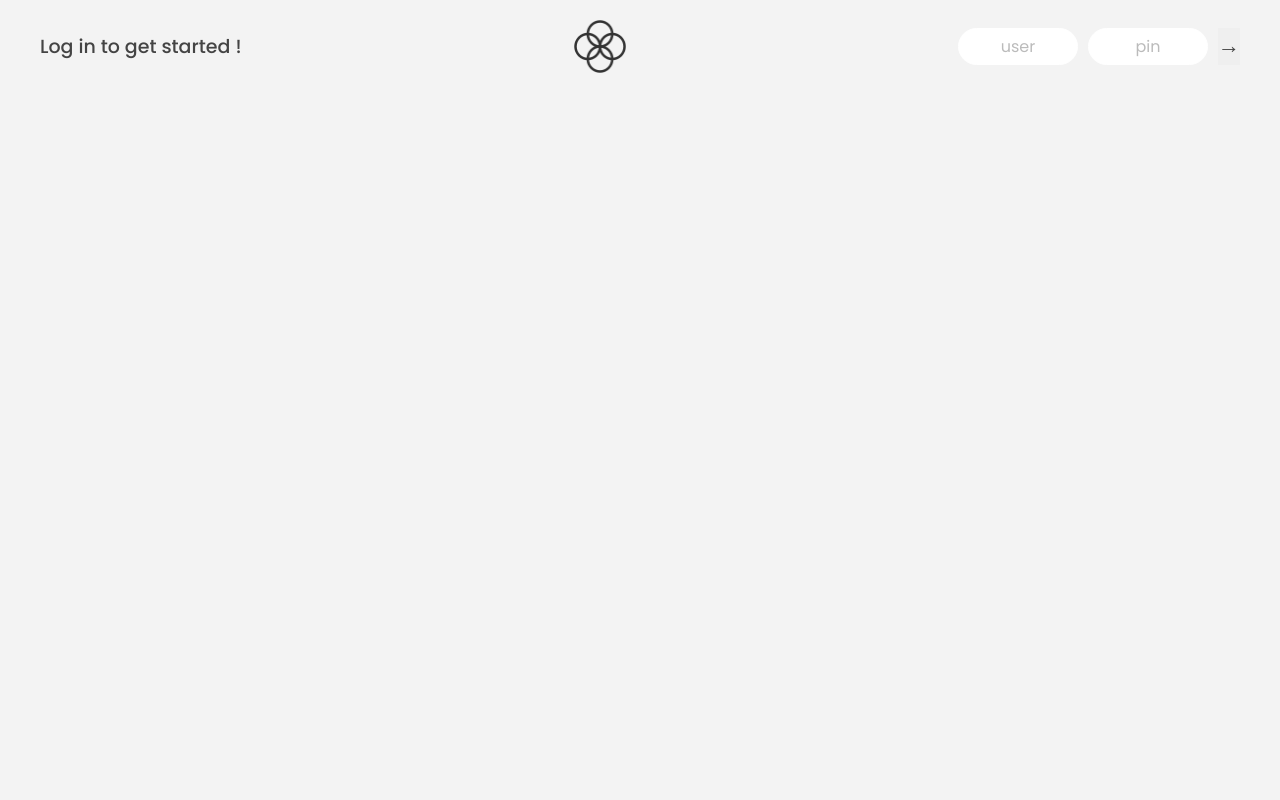
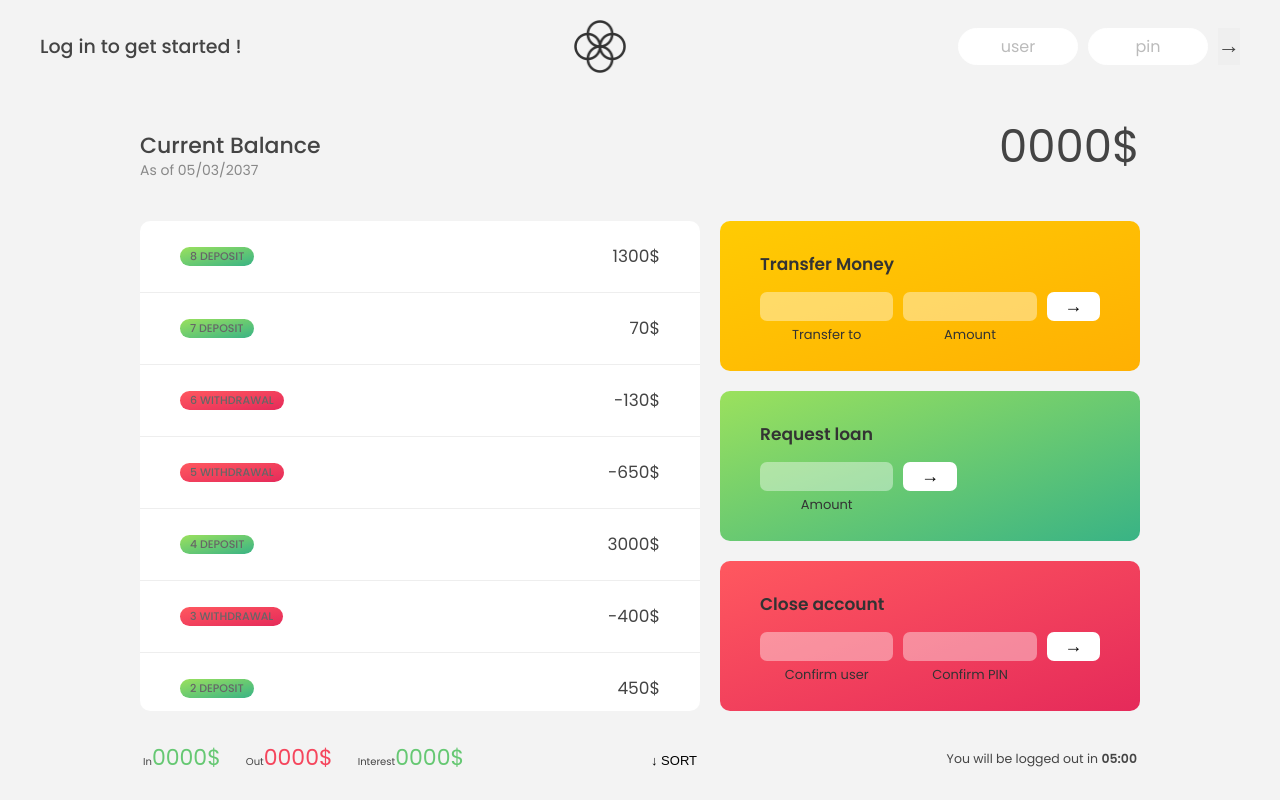
Before and after one commit to Vasudevshetty/JavaScript, a plain HTML site: page Bankist/index.html in a window 1280 px wide. Drawn offline with Linux system fonts and the light colour scheme.

Commit message:
Completed 1 functionality to add up the transactions(movements) into the movements history, created a function basically to add html elements.

```diff
--- a/Bankist/script.js
+++ b/Bankist/script.js
@@ -6,28 +6,28 @@
 
 // Data
 const account1 = {
-  owner: 'Jonas Schmedtmann',
+  owner: "Jonas Schmedtmann",
   movements: [200, 450, -400, 3000, -650, -130, 70, 1300],
   interestRate: 1.2, // %
   pin: 1111,
 };
 
 const account2 = {
-  owner: 'Jessica Davis',
+  owner: "Jessica Davis",
   movements: [5000, 3400, -150, -790, -3210, -1000, 8500, -30],
   interestRate: 1.5,
   pin: 2222,
 };
 
 const account3 = {
-  owner: 'Steven Thomas Williams',
+  owner: "Steven Thomas Williams",
   movements: [200, -200, 340, -300, -20, 50, 400, -460],
   interestRate: 0.7,
   pin: 3333,
 };
 
 const account4 = {
-  owner: 'Sarah Smith',
+  owner: "Sarah Smith",
   movements: [430, 1000, 700, 50, 90],
   interestRate: 1,
   pin: 4444,
@@ -36,41 +36,56 @@ const account4 = {
 const accounts = [account1, account2, account3, account4];
 
 // Elements
-const labelWelcome = document.querySelector('.welcome');
-const labelDate = document.querySelector('.date');
-const labelBalance = document.querySelector('.balance__value');
-const labelSumIn = document.querySelector('.summary__value--in');
-const labelSumOut = document.querySelector('.summary__value--out');
-const labelSumInterest = document.querySelector('.summary__value--interest');
-const labelTimer = document.querySelector('.timer');
+const labelWelcome = document.querySelector(".welcome");
+const labelDate = document.querySelector(".date");
+const labelBalance = document.querySelector(".balance__value");
+const labelSumIn = document.querySelector(".summary__value--in");
+const labelSumOut = document.querySelector(".summary__value--out");
+const labelSumInterest = document.querySelector(".summary__value--interest");
+const labelTimer = document.querySelector(".timer");
 
-const containerApp = document.querySelector('.app');
-const containerMovements = document.querySelector('.movements');
+const containerApp = document.querySelector(".app");
+const containerMovements = document.querySelector(".movements");
 
-const btnLogin = document.querySelector('.login__btn');
-const btnTransfer = document.querySelector('.form__btn--transfer');
-const btnLoan = document.querySelector('.form__btn--loan');
-const btnClose = document.querySelector('.form__btn--close');
-const btnSort = document.querySelector('.btn--sort');
+const btnLogin = document.querySelector(".login__btn");
+const btnTransfer = document.querySelector(".form__btn--transfer");
+const btnLoan = document.querySelector(".form__btn--loan");
+const btnClose = document.querySelector(".form__btn--close");
+const btnSort = document.querySelector(".btn--sort");
 
-const inputLoginUsername = document.querySelector('.login__input--user');
-const inputLoginPin = document.querySelector('.login__input--pin');
-const inputTransferTo = document.querySelector('.form__input--to');
-const inputTransferAmount = document.querySelector('.form__input--amount');
-const inputLoanAmount = document.querySelector('.form__input--loan-amount');
-const inputCloseUsername = document.querySelector('.form__input--user');
-const inputClosePin = document.querySelector('.form__input--pin');
+const inputLoginUsername = document.querySelector(".login__input--user");
+const inputLoginPin = document.querySelector(".login__input--pin");
+const inputTransferTo = document.querySelector(".form__input--to");
+const inputTransferAmount = document.querySelector(".form__input--amount");
+const inputLoanAmount = document.querySelector(".form__input--loan-amount");
+const inputCloseUsername = document.querySelector(".form__input--user");
+const inputClosePin = document.querySelector(".form__input--pin");
 
 /////////////////////////////////////////////////
 /////////////////////////////////////////////////
 // LECTURES
 
 const currencies = new Map([
-  ['USD', 'United States dollar'],
-  ['EUR', 'Euro'],
-  ['GBP', 'Pound sterling'],
+  ["USD", "United States dollar"],
+  ["EUR", "Euro"],
+  ["GBP", "Pound sterling"],
 ]);
 
-const movements = [200, 450, -400, 3000, -650, -130, 70, 1300];
+/////////////////////////////////////////////////
 
-/////////////////////////////////////////////////
+const displayMovements = function (movements) {
+  containerMovements.innerHTML = "";
+  movements.forEach(function (movement, index) {
+    const type = movement > 0 ? "deposit" : "withdrawal";
+    const html = `
+        <div class="movements__row">
+          <div class="movements__type movements__type--${type}">${
+      index + 1
+    } ${type}</div>
+          <div class="movements__value">${movement}$</div>
+        </div>
+        `;
+    containerMovements.insertAdjacentHTML("afterbegin", html);
+  });
+};
+displayMovements(account1.movements);
--- a/Bankist/style.css
+++ b/Bankist/style.css
@@ -86,7 +86,7 @@ nav {
   grid-template-rows: auto repeat(3, 15rem) auto;
   gap: 2rem;
 
-  opacity: 0;
+  /* opacity: 0; */
   transition: all 1s;
 }
 
@@ -129,6 +129,16 @@ nav {
 }
 
 .movements__type {
+  font-size: 1.1rem;
+  text-transform: uppercase;
+  font-weight: 500;
+  color: #666;
+  padding: 0.1rem 1rem;
+  border-radius: 10rem;
+  margin-right: 2rem;
+}
+
+.movements__date {
   font-size: 1.1rem;
   text-transform: uppercase;
   font-weight: 500;
```
